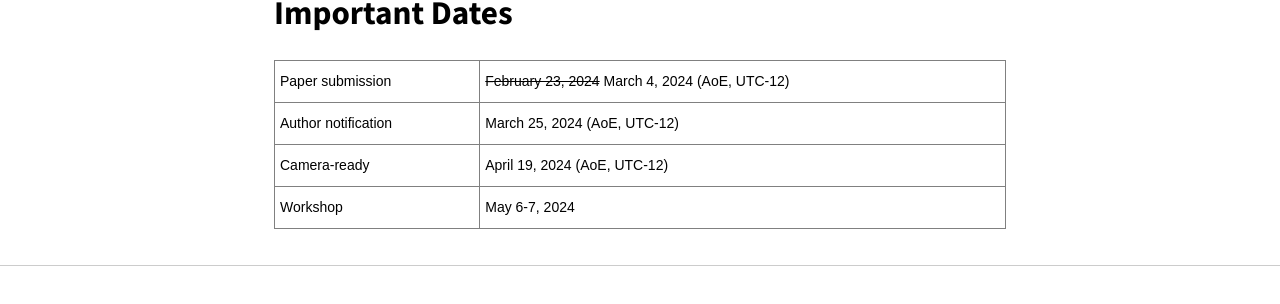
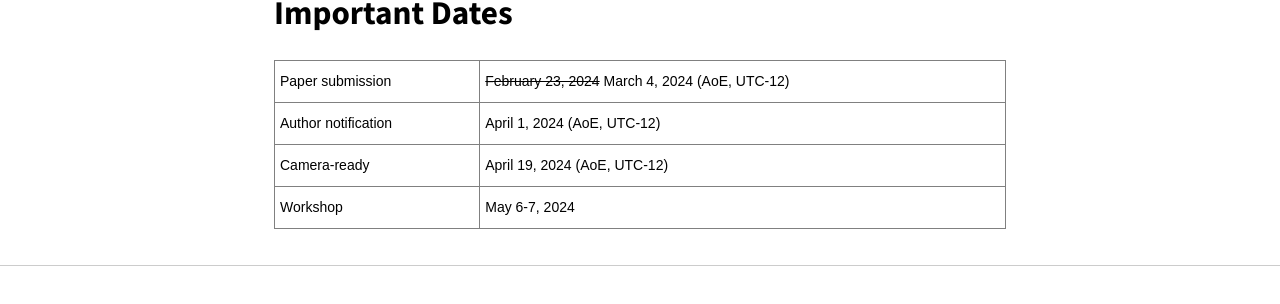
Before and after one commit to rafaelcaue/emas2024, a Jekyll site: the page built from index.md, in a window 1280 px wide. Shown: the part 646-950 px from the top of the page. Built offline with Jekyll 4.4.1, drawn with Linux system fonts in a browser that asks for light colours; nearby versions of some CDN libraries; our own code applies the rules of GitHub Pages for plain Markdown files.

Commit message:
Update index.md

```diff
--- a/index.md
+++ b/index.md
@@ -33,7 +33,7 @@ A key unifying theme underlying Artificial Intelligence is the idea of intellige
 <tbody>
   <tr>
     <td class="tg-0pky">Author notification</td>
-    <td class="tg-0pky">March 25, 2024 (AoE, UTC-12)</td>
+    <td class="tg-0pky">April 1, 2024 (AoE, UTC-12)</td>
   </tr>
   <tr>
     <td class="tg-0pky">Camera-ready</td>
```
